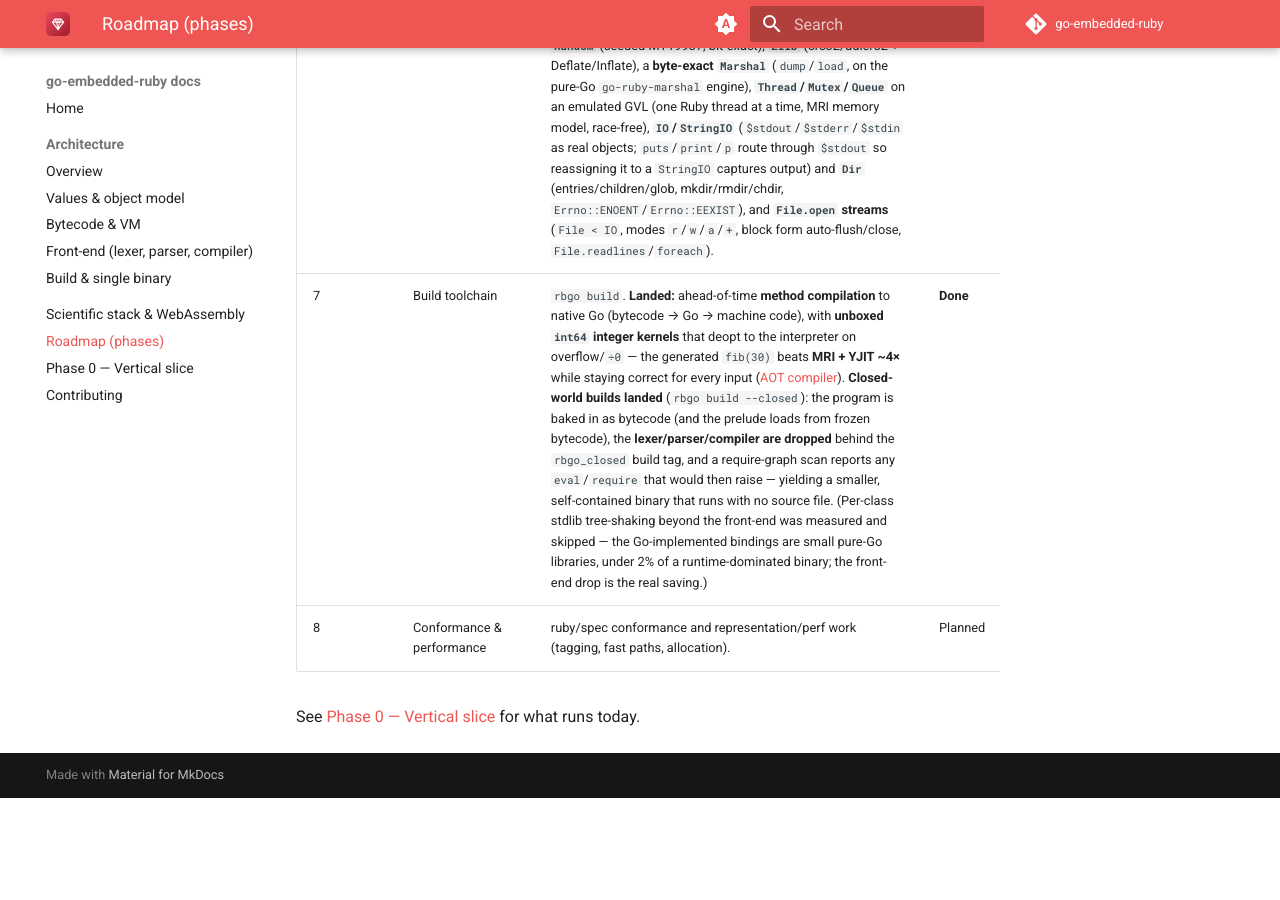
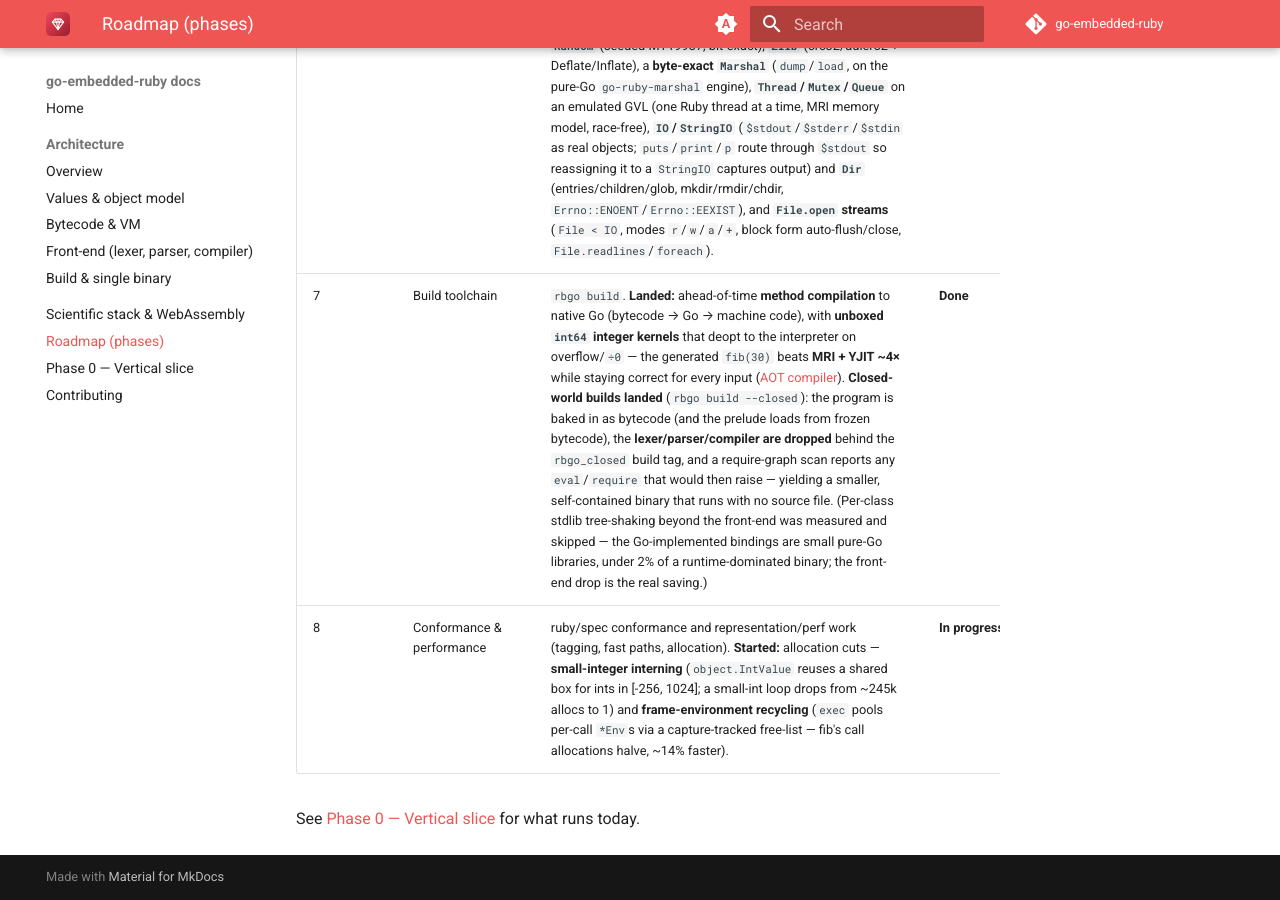
Before and after one commit to go-embedded-ruby/docs, an MkDocs documentation site: the page built from docs/roadmap.md, in a window 1280 px wide and 900 px high, scrolled down 2103 px. Built offline with MkDocs 1.6.1 and Material for MkDocs 9.7.7, drawn with Linux system fonts in a browser that asks for light colours; the version menu is left out; before the commit the page ends 2901 px from its top, so only the background shows below that.

Commit message:
docs: Phase 8 in progress — allocation cuts landed
Small-integer interning and frame-environment recycling shipped, moving Phase 8
from planned to in progress.

Co-Authored-By: Claude Opus 4.8 <noreply@anthropic.com>

```diff
--- a/docs/roadmap.md
+++ b/docs/roadmap.md
@@ -14,6 +14,6 @@ building whole subsystems in isolation. There are nine phases, 0 through 8.
 | 5 | Full front-end | Complete the lexer/parser/compiler to full Ruby 4.0 syntax (or settle the Prism-on-wazero decision). **Landed:** string interpolation, keyword args, endless methods (`def foo = expr`), beginless/endless ranges, the stabby lambda, **multiple assignment / destructuring**, **full pattern matching `case`/`in`** (value/bind/class/array/hash/find/pin/alternative patterns, guards, one-line `=>`/`in`, `deconstruct`/`deconstruct_keys`), **safe navigation `&.`**, **numbered params (`_1`/`_2`) and `it`**, **heredocs** (`<<`/`<<-`/`<<~`, interpolating and literal), **`%w`/`%i` arrays**, and the **`%q`/`%Q`/`%W`/`%I` literals**. | **In progress** |
 | 6 | Standard library | Pure-Go stdlib coverage, with the regexp engine from the `go-ruby-regexp` sibling org. **Regexp bridge landed:** `/re/imx` literals + `Regexp`/`MatchData` (`source`/`match`/`match?`/`=~`/`===`, `[]` by index or name, `pre_match`/`post_match`/`captures`/`named_captures`/`begin`/`end`/`size`), `String#=~`/`match`/`match?`/`scan`, and `sub`/`gsub`/`split` over a Regexp (backref templates, blocks, captured-group interpolation, field limit). CGO=0 via `go-ruby-regexp`; differential-tested against MRI. **Also landed:** `Time`/`Date`/`BigDecimal`, `Set`/`Bag`, and the Go-native leaves `JSON` (generate/parse/pretty_generate + `to_json`), `Digest` (MD5/SHA1/SHA256/SHA512), `Base64`, **`File`** (path helpers + read/write/stat/delete, `Errno::ENOENT`), a **MRI-faithful `Random`** (seeded MT19937, bit-exact), **`Zlib`** (crc32/adler32 + Deflate/Inflate), a **byte-exact `Marshal`** (`dump`/`load`, on the pure-Go `go-ruby-marshal` engine), **`Thread`/`Mutex`/`Queue`** on an emulated GVL (one Ruby thread at a time, MRI memory model, race-free), **`IO`/`StringIO`** (`$stdout`/`$stderr`/`$stdin` as real objects; `puts`/`print`/`p` route through `$stdout` so reassigning it to a `StringIO` captures output) and **`Dir`** (entries/children/glob, mkdir/rmdir/chdir, `Errno::ENOENT`/`Errno::EEXIST`), and **`File.open` streams** (`File < IO`, modes `r`/`w`/`a`/`+`, block form auto-flush/close, `File.readlines`/`foreach`). | **In progress** |
 | 7 | Build toolchain | `rbgo build`. **Landed:** ahead-of-time **method compilation** to native Go (bytecode → Go → machine code), with **unboxed `int64` integer kernels** that deopt to the interpreter on overflow/`÷0` — the generated `fib(30)` beats **MRI + YJIT ~4×** while staying correct for every input ([AOT compiler](architecture/build.md#ahead-of-time-method-compilation-landed)). **Closed-world builds landed** (`rbgo build --closed`): the program is baked in as bytecode (and the prelude loads from frozen bytecode), the **lexer/parser/compiler are dropped** behind the `rbgo_closed` build tag, and a require-graph scan reports any `eval`/`require` that would then raise — yielding a smaller, self-contained binary that runs with no source file. (Per-class stdlib tree-shaking beyond the front-end was measured and skipped — the Go-implemented bindings are small pure-Go libraries, under 2% of a runtime-dominated binary; the front-end drop is the real saving.) | **Done** |
-| 8 | Conformance & performance | ruby/spec conformance and representation/perf work (tagging, fast paths, allocation). | Planned |
+| 8 | Conformance & performance | ruby/spec conformance and representation/perf work (tagging, fast paths, allocation). **Started:** allocation cuts — **small-integer interning** (`object.IntValue` reuses a shared box for ints in [-256, 1024]; a small-int loop drops from ~245k allocs to 1) and **frame-environment recycling** (`exec` pools per-call `*Env`s via a capture-tracked free-list — fib's call allocations halve, ~14% faster). | **In progress** |
 
 See [Phase 0 — Vertical slice](phases/phase0.md) for what runs today.
```
